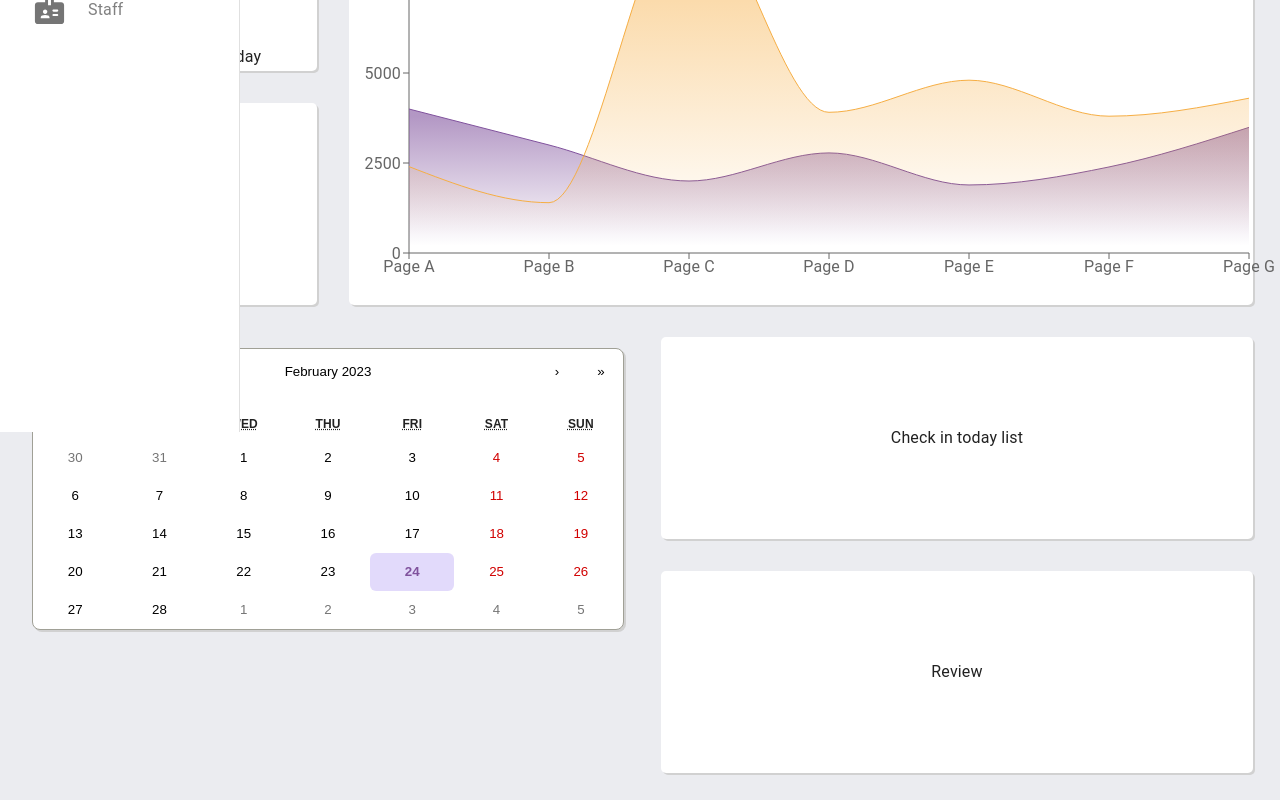
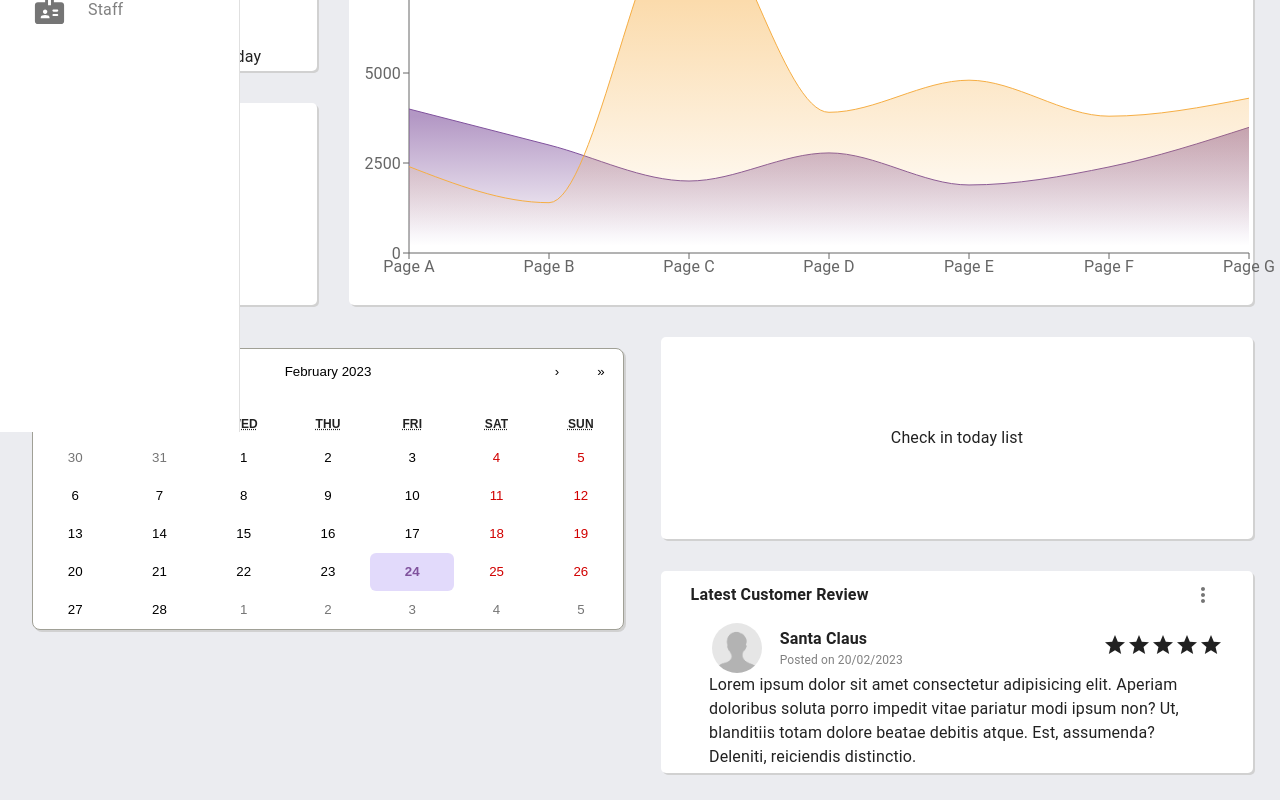
Before and after one commit to Sena543/hotel-mgt-frontend, a React (Vite) app: page / in a window 1280 px wide. Shown: the part 368-1168 px from the top of the page. Built offline with nearby package versions, Linux system fonts and the light colour scheme.

Commit message:
reivew page almost done

```diff
--- a/src/components/dashboard/Review.tsx
+++ b/src/components/dashboard/Review.tsx
@@ -1,7 +1,49 @@
+import { IconButton, Tooltip, Typography } from "@mui/material";
 import GenericDashCards from "../Cards/GenericDashCards";
+import profile from "../../assets/images/profile.jpg";
+import { MoreVertRounded, Star } from "@mui/icons-material";
+import "./styles/reviews.css";
 
 function Review() {
-	return <GenericDashCards>Review</GenericDashCards>;
+	return (
+		<GenericDashCards>
+			<div className="latest-review-div  generic-flex-justify-content-style">
+				<Typography fontWeight={"bolder"}>Latest Customer Review</Typography>
+				<Tooltip title="View all ">
+					<IconButton>
+						<MoreVertRounded />
+					</IconButton>
+				</Tooltip>
+			</div>
+			<div>
+				<div className="customer generic-flex-justify-content-style">
+					<div className="reviewer-profile generic-flex-justify-content-style">
+						<img className="review-img-icon" loading="lazy" src={profile} alt="Guest image" />
+						<div className="customer-dets generic-flex-justify-content-style">
+							<Typography fontWeight={"bolder"}>Santa Claus</Typography>
+							<Typography color={"gray"} fontSize="12px">
+								Posted on 20/02/2023
+							</Typography>
+						</div>
+					</div>
+					<div className="star-ratings">
+						<Star />
+						<Star />
+						<Star />
+						<Star />
+						<Star />
+					</div>
+				</div>
+				<div className="customer-comments  generic-flex-justify-content-style">
+					<Typography>
+						Lorem ipsum dolor sit amet consectetur adipisicing elit. Aperiam doloribus soluta porro impedit
+						vitae pariatur modi ipsum non? Ut, blanditiis totam dolore beatae debitis atque. Est, assumenda?
+						Deleniti, reiciendis distinctio.
+					</Typography>
+				</div>
+			</div>
+		</GenericDashCards>
+	);
 }
 
 export default Review;
--- /dev/null
+++ b/src/components/dashboard/styles/reviews.css
@@ -0,0 +1,40 @@
+.review-img-icon {
+	width: 50px;
+	border-radius: 50px;
+}
+
+.generic-flex-justify-content-style {
+	display: flex;
+	align-items: center;
+}
+
+.latest-review-div {
+	width: 90%;
+	/* display: flex; */
+	/* align-items: center; */
+	justify-content: space-between;
+}
+
+.customer {
+	width: 95%;
+	align-items: center;
+	justify-content: space-between;
+}
+
+.reviewer-profile {
+	justify-content: space-between;
+	width: 34%;
+	margin: auto 9%;
+}
+
+.customer-dets {
+	flex-direction: column;
+	align-items: flex-start;
+}
+
+.customer-comments {
+	align-items: flex-start;
+	margin-left: 5em;
+	text-align: left;
+	margin: auto 3em;
+}
```
